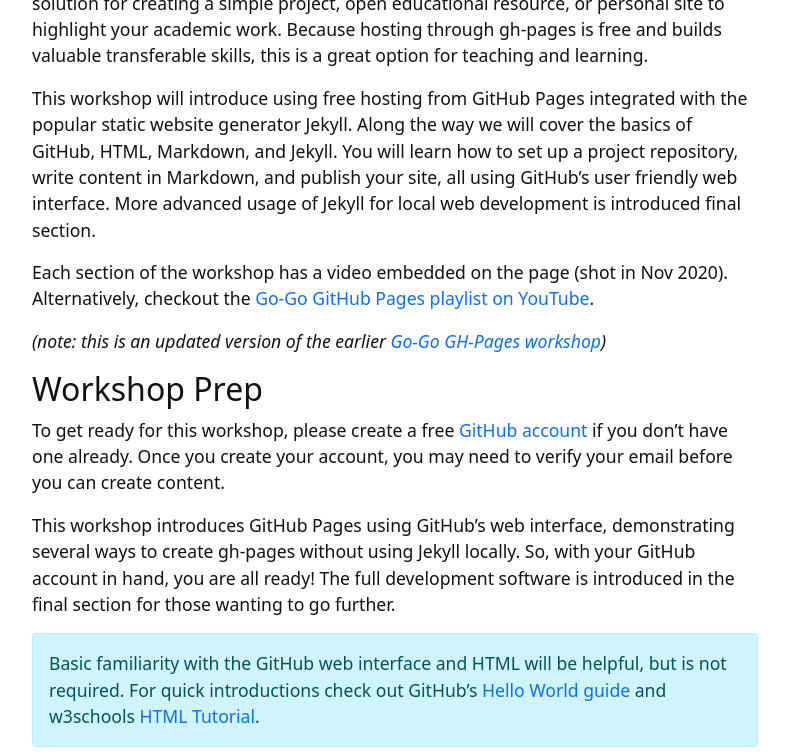
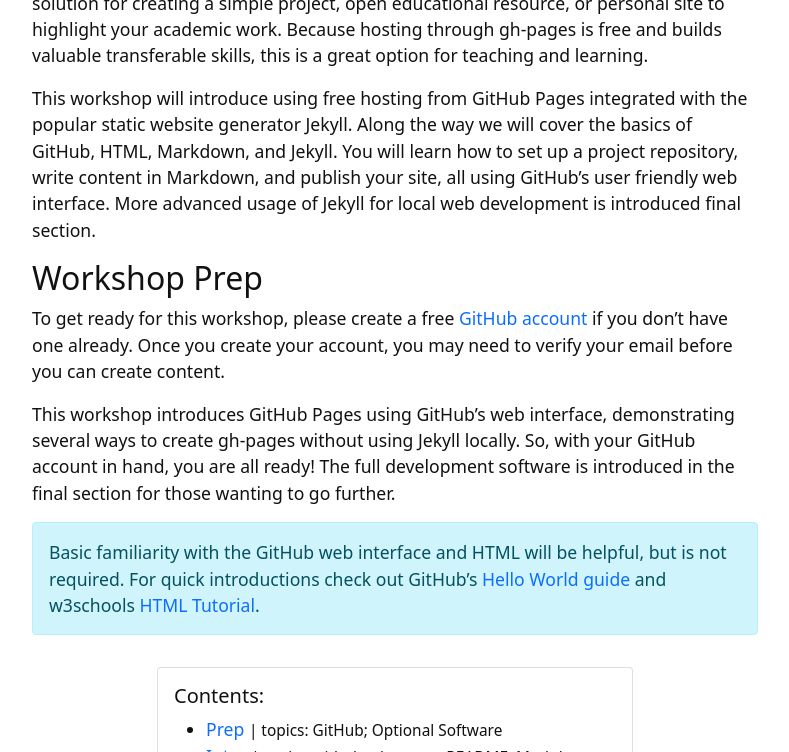
Before and after one commit to Vignesh-Seethapathy/gh-pages-workshop, a Jekyll site: the page built from index.md, in a window 1280 px wide and 900 px high, scrolled down 606 px, cut to the strip 0-752 px from the top of the window. Shown: the whole strip, without its empty margins (245-1034 px from the left). Built offline with Jekyll 4.4.1, drawn with Linux system fonts in a browser that asks for light colours.

Commit message:
Update index.md

```diff
--- a/index.md
+++ b/index.md
@@ -16,11 +16,6 @@ Along the way we will cover the basics of GitHub, HTML, Markdown, and Jekyll.
 You will learn how to set up a project repository, write content in Markdown, and publish your site, all using GitHub’s user friendly web interface.
 More advanced usage of Jekyll for local web development is introduced final section.
 
-Each section of the workshop has a video embedded on the page (shot in Nov 2020).
-Alternatively, checkout the [Go-Go GitHub Pages playlist on YouTube](https://www.youtube.com/playlist?list=PL3MdArvT5LVdkeEZ6x6feSMRjYjoMVEUZ){:target='_blank' rel='noopener'}.
-
-*(note: this is an updated version of the earlier [Go-Go GH-Pages workshop](https://evanwill.github.io/go-go-ghpages/))*
-
 ## Workshop Prep
 
 To get ready for this workshop, please create a free [GitHub account](https://github.com/join){:target="_blank" rel="noopener"} if you don't have one already.
```
